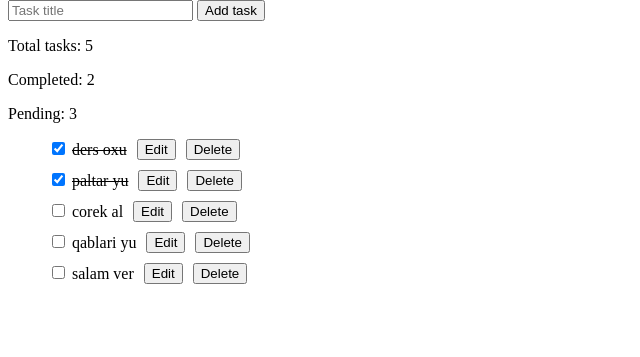
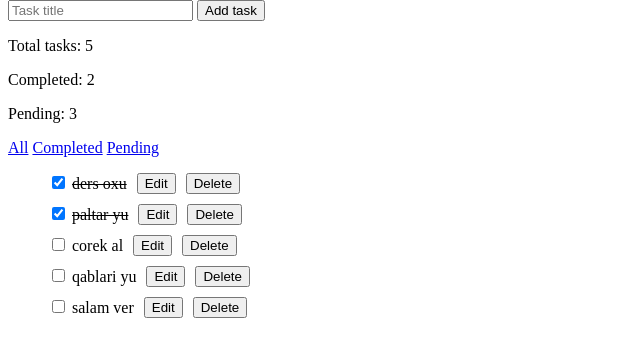
Before and after one commit to alimehdizad3/todolist-app, a Django app: page /welcome in a window 1280 px wide. Shown: the part 75-432 px from the top of the page, without its empty margins (0-640 px from the left). Run offline with Django 5.2, Linux system fonts and the light colour scheme; a user stored in the database is signed in; data comes from the database, SQL or seed files in the repository; both versions use the stored data as it was after the commit.

Commit message:
Add task filtering

```diff
--- a/ToDoAPI/templates/ToDoAPI/welcome.html
+++ b/ToDoAPI/templates/ToDoAPI/welcome.html
@@ -33,6 +33,15 @@
     <p>Total tasks: {{ total }}</p>
     <p>Completed: {{ completed }}</p>
     <p>Pending: {{ uncompleted }}</p>
+
+    <div class="filter-btn">
+        <form method="GET">
+            <a href="{% url 'welcome' %}?filter=all">All</a>
+            <a href="{% url 'welcome' %}?filter=completed">Completed</a>
+            <a href="{% url 'welcome' %}?filter=pending">Pending</a>
+
+        </form>
+    </div>
 
     <!-- Edit task -->
     <ul>
--- a/ToDoAPI/views.py
+++ b/ToDoAPI/views.py
@@ -59,6 +59,13 @@ def welcome(request):
     else:
         search=""
 
+    filter_type = request.GET.get("filter", "")
+    if filter_type:
+        if filter_type == "pending":
+            todos = todos.filter(completed=False)
+        elif filter_type == "completed":
+            todos = todos.filter(completed=True)
+
     total = todos.count()
     c_count = todos.filter(completed=True).count()
     u_count = todos.filter(completed=False).count()
```
Also changed, not shown: db.sqlite3.
